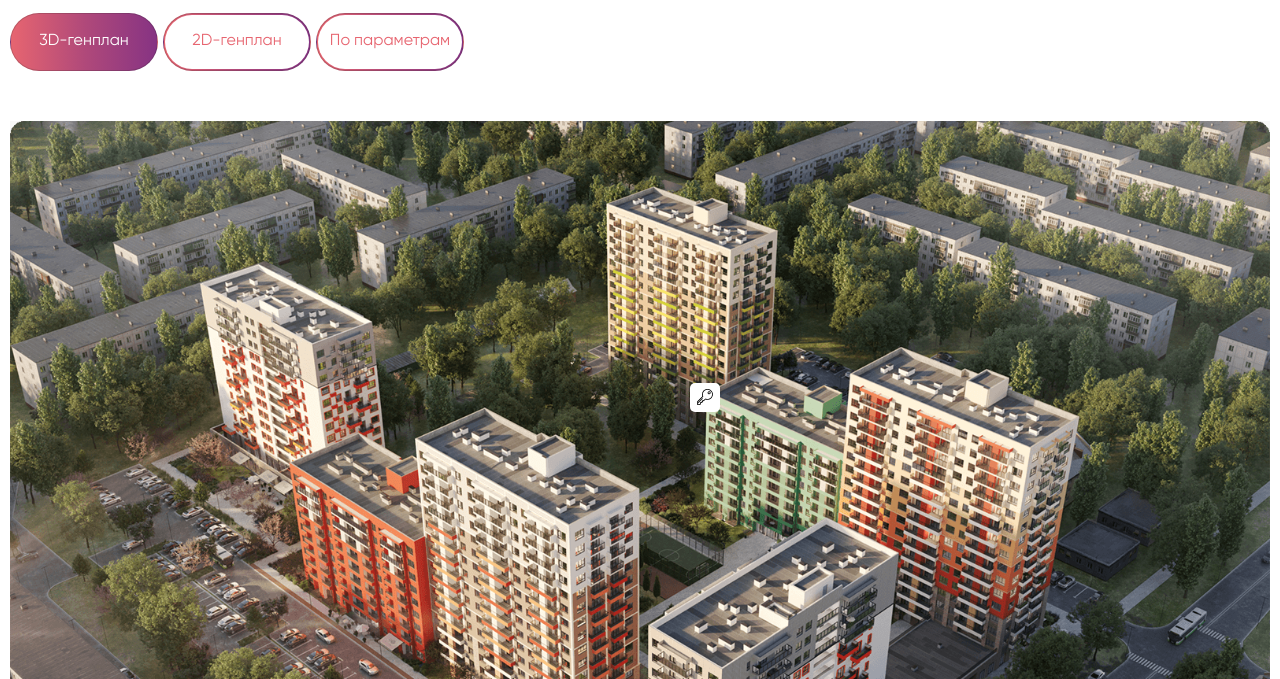
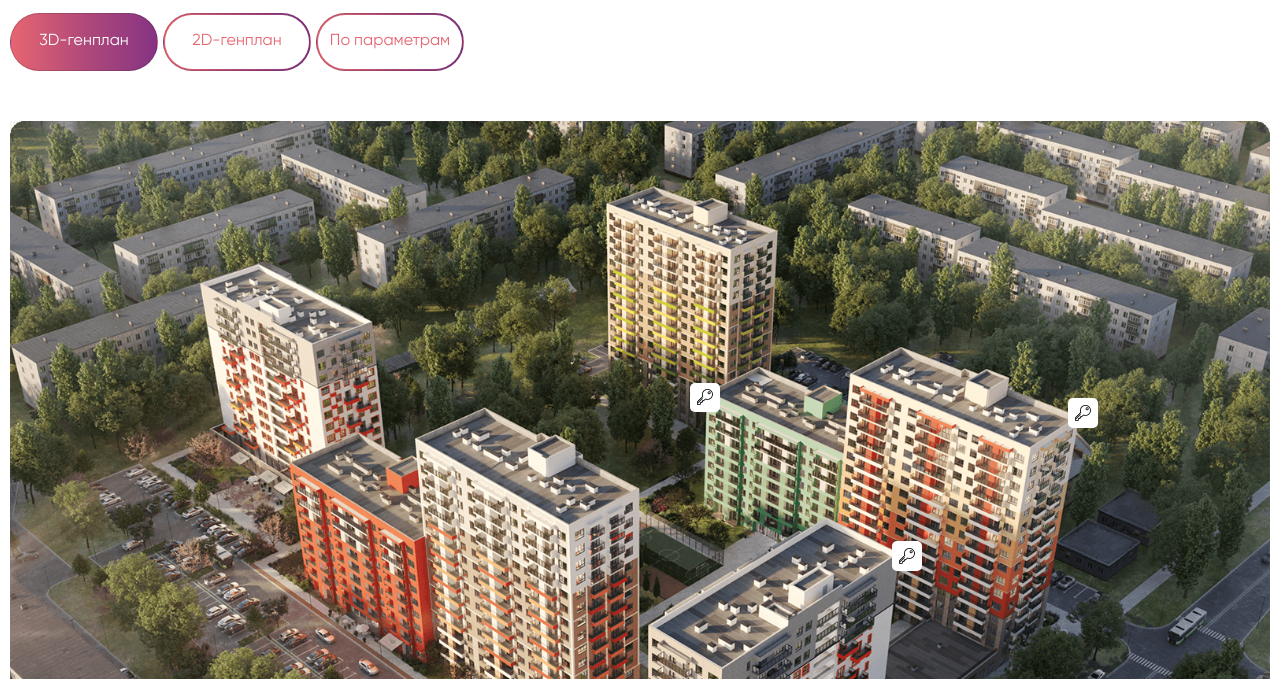
Before and after one commit to YourunB/residential-complex, a website: page index.html in a window 1280 px wide. Shown: the part 273-952 px from the top of the page. Drawn offline with nearby package versions, Linux system fonts and the light colour scheme.

Commit message:
feat: add and fix position for house keys

```diff
--- a/assets/css/style.css
+++ b/assets/css/style.css
@@ -503,19 +503,16 @@ header .header-phone .mobile-phone {
     width: 100%;
     min-width: 600px;
     height: 100%;
-    object-position: center;
-    object-fit: cover;
 }
 
 .image__box {
+    position: relative;
     overflow: auto;
 }
 
 .main .main__image .key {
     position: absolute;
     background-color: var(--white-color);
-    top: 33%;
-    left: 54%;
     width: 2.34375%;
     aspect-ratio: 1 / 1;
     display: flex;
@@ -524,6 +521,19 @@ header .header-phone .mobile-phone {
     border-radius: 5px;
     cursor: pointer;
     transition: .3s;
+}
+
+.main .main__image .key:nth-of-type(1) {
+    top: 53%;
+    left: 70%;
+}
+.main .main__image .key:nth-of-type(2) {
+    top: 35%;
+    left: 84%;
+}
+.main .main__image .key:nth-of-type(3) {
+    top: 33%;
+    left: 54%;
 }
 
 .main .main__image .key:hover {
--- a/index.html
+++ b/index.html
@@ -54,11 +54,17 @@
                 <picture>
                     <div class="image__box">
                         <img class="lazy main__image_bg" src="assets/images/home/main@2x.png" alt="Выбрать секцию" title="Выбрать секцию" />
+                        <div class="key">
+                            <img src="assets/images/key.png" />
+                        </div>
+                        <div class="key">
+                            <img src="assets/images/key.png" />
+                        </div>
+                        <div class="key">
+                            <img src="assets/images/key.png" />
+                        </div>
                     </div>
                 </picture>
-                <div class="key">
-                    <img src="assets/images/key.png" />
-                </div>
                 <div class="section__info">
                     <p class="section__info_title">Секция 1</p>
                     <ul class="section__info_list">
```
